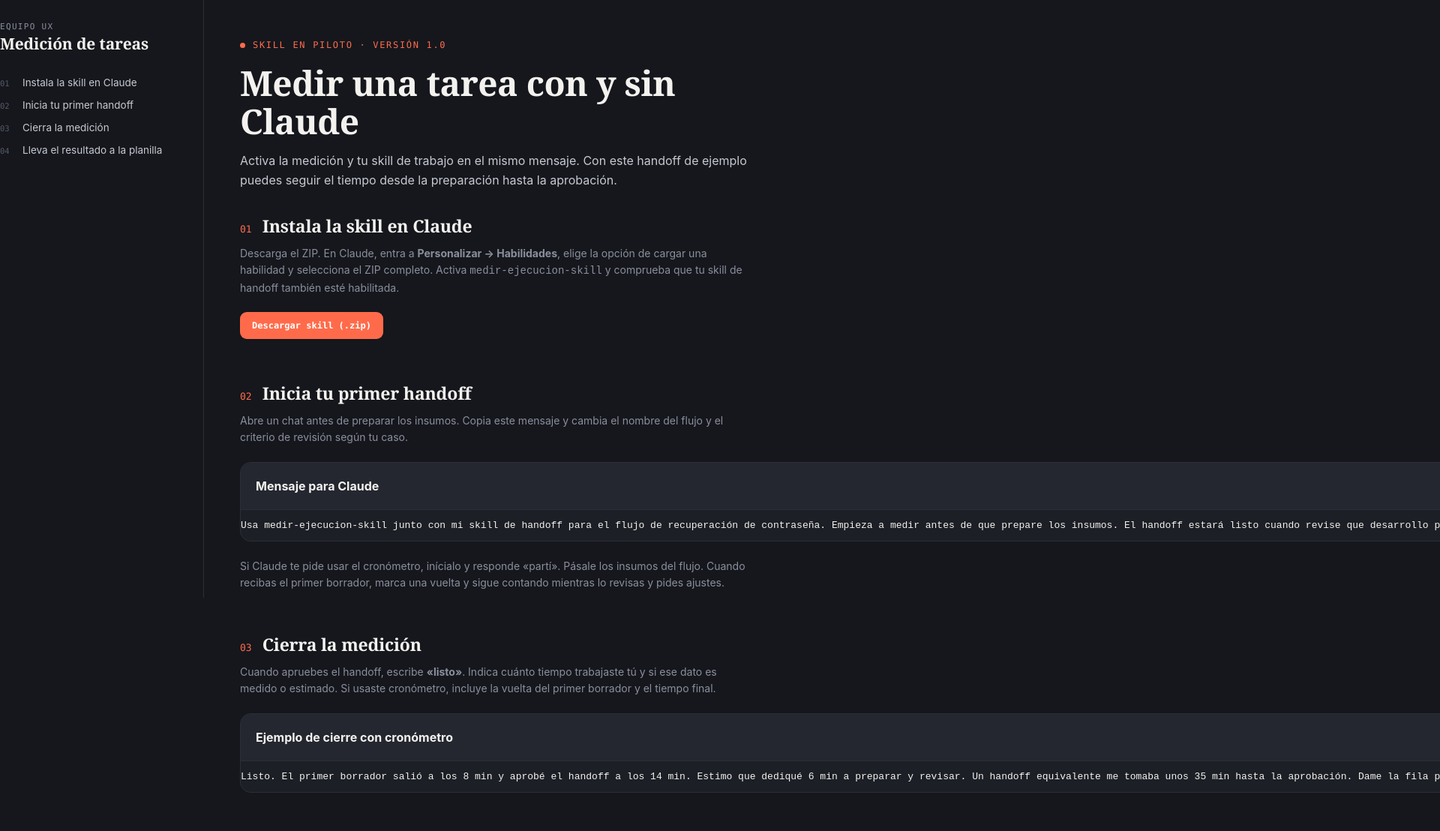
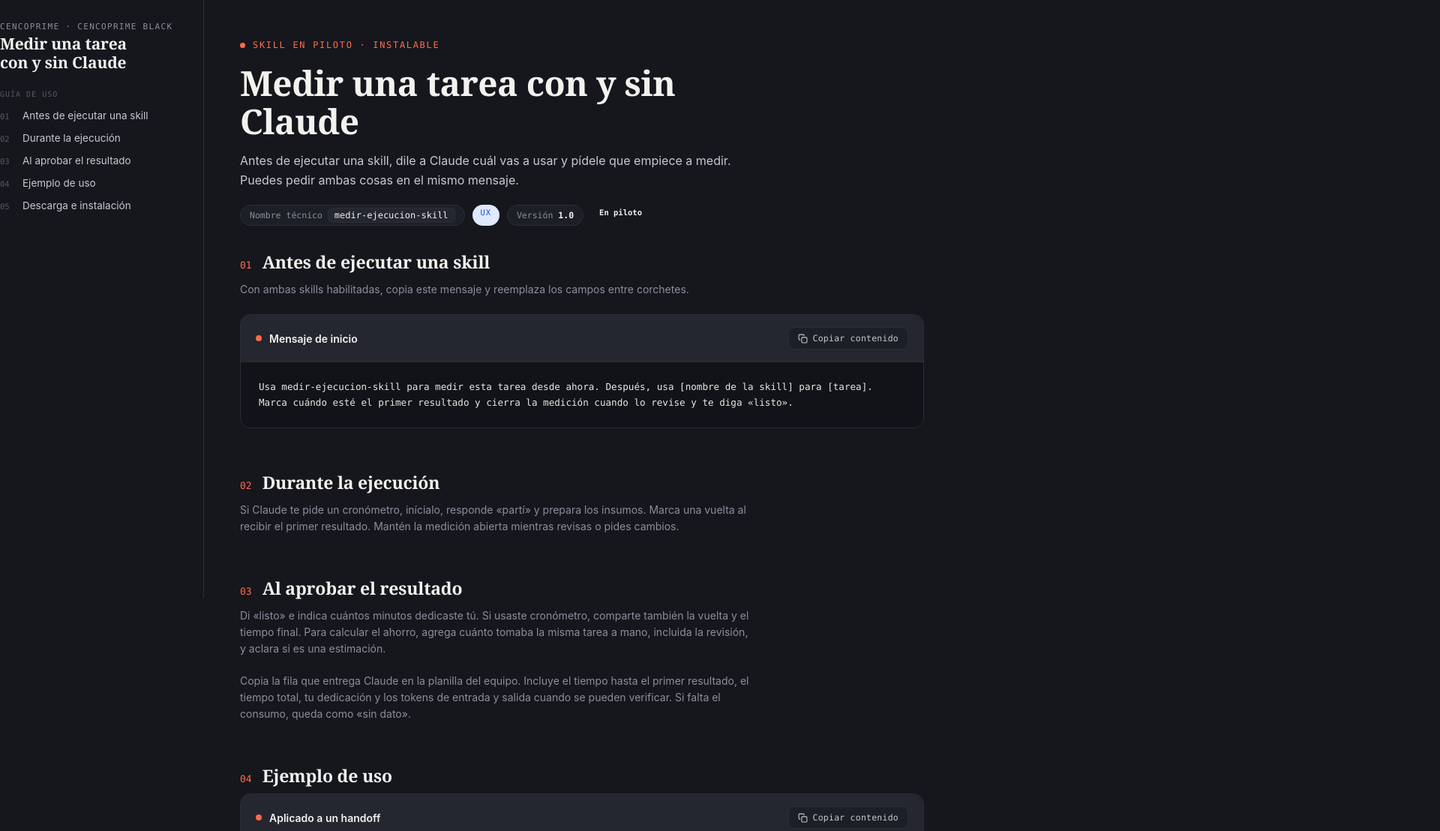
Before and after one commit to coarancibia/PrompClaude, a plain HTML site: page skill-medir-ejecucion.html in a window 1280 px wide. Shown: the part 66-1174 px from the top of the page at 75% size, 1920 px wide, since content can reach past the window. Drawn offline with Linux system fonts and the light colour scheme.

Commit message:
Alinear la guía de medición con las fichas y explicar el inicio para cualquier skill

```diff
--- a/skill-medir-ejecucion.html
+++ b/skill-medir-ejecucion.html
@@ -276,13 +276,17 @@
   </div>
 </div>
 
-<div class="shell"><nav class="nav" aria-label="En esta guía"><div class="nav-brand">Equipo UX</div><h2 class="nav-title">Medición de tareas</h2><a href="#instalar"><span class="tag">01</span>Instala la skill en Claude</a>
-<a href="#empezar"><span class="tag">02</span>Inicia tu primer handoff</a>
-<a href="#cerrar"><span class="tag">03</span>Cierra la medición</a>
-<a href="#resultado"><span class="tag">04</span>Lleva el resultado a la planilla</a></nav><main><div class="hero"><div class="hero-eyebrow">Skill en piloto · Versión 1.0</div><h1>Medir una tarea con y sin Claude</h1><p class="hero-lede">Activa la medición y tu skill de trabajo en el mismo mensaje. Con este handoff de ejemplo puedes seguir el tiempo desde la preparación hasta la aprobación.</p></div><section class="block" id="instalar"><div class="block-head"><span class="block-num">01</span><h2>Instala la skill en Claude</h2></div><p class="block-sub">Descarga el ZIP. En Claude, entra a <strong>Personalizar → Habilidades</strong>, elige la opción de cargar una habilidad y selecciona el ZIP completo. Activa <code>medir-ejecucion-skill</code> y comprueba que tu skill de handoff también esté habilitada.</p><a class="download-btn" href="assets/downloads/medir-ejecucion-skill-v1.zip" download>Descargar skill (.zip)</a></section>
-<section class="block" id="empezar"><div class="block-head"><span class="block-num">02</span><h2>Inicia tu primer handoff</h2></div><p class="block-sub">Abre un chat antes de preparar los insumos. Copia este mensaje y cambia el nombre del flujo y el criterio de revisión según tu caso.</p><div class="promptcard"><div class="promptcard-head"><strong>Mensaje para Claude</strong></div><pre>Usa medir-ejecucion-skill junto con mi skill de handoff para el flujo de recuperación de contraseña. Empieza a medir antes de que prepare los insumos. El handoff estará listo cuando revise que desarrollo puede identificar los estados, errores y pendientes. Marca el primer borrador y cierra cuando te diga «listo».</pre></div><p class="block-sub">Si Claude te pide usar el cronómetro, inícialo y responde «partí». Pásale los insumos del flujo. Cuando recibas el primer borrador, marca una vuelta y sigue contando mientras lo revisas y pides ajustes.</p></section>
-<section class="block" id="cerrar"><div class="block-head"><span class="block-num">03</span><h2>Cierra la medición</h2></div><p class="block-sub">Cuando apruebes el handoff, escribe <strong>«listo»</strong>. Indica cuánto tiempo trabajaste tú y si ese dato es medido o estimado. Si usaste cronómetro, incluye la vuelta del primer borrador y el tiempo final.</p><div class="promptcard"><div class="promptcard-head"><strong>Ejemplo de cierre con cronómetro</strong></div><pre>Listo. El primer borrador salió a los 8 min y aprobé el handoff a los 14 min. Estimo que dediqué 6 min a preparar y revisar. Un handoff equivalente me tomaba unos 35 min hasta la aprobación. Dame la fila para la planilla.</pre></div></section>
-<section class="block" id="resultado"><div class="block-head"><span class="block-num">04</span><h2>Lleva el resultado a la planilla</h2></div><p class="block-sub">En ese ejemplo, el ahorro total estimado es de <strong>21 min por handoff</strong> (35 − 14). Los 6 min representan tu dedicación. Para calcular ahorro de dedicación también necesitas conocer los minutos de trabajo activo del caso manual.</p><p class="block-sub">Claude entrega una fila con los valores separados por tabulaciones. Copia el encabezado y la fila la primera vez que los pegues en Excel o Google Sheets. En las siguientes ejecuciones agrega solo la fila. Los tokens quedan como «sin dato» cuando no hay consumo verificable para ese caso.</p><p class="block-sub">Si todavía no tienes una referencia manual, guarda la ejecución y mide otro handoff de alcance equivalente, desde la preparación hasta la aprobación.</p></section><footer>
+<div class="shell"><nav class="nav" aria-label="Navegación del documento"><div class="nav-brand">cencoPrime · cencoPrime black</div><h2 class="nav-title">Medir una tarea<br>con y sin Claude</h2><div class="nav-section-label">Guía de uso</div><a href="#activar"><span class="tag">01</span> Antes de ejecutar una skill</a>
+<a href="#seguimiento"><span class="tag">02</span> Durante la ejecución</a>
+<a href="#resultado"><span class="tag">03</span> Al aprobar el resultado</a>
+<a href="#ejemplo"><span class="tag">04</span> Ejemplo de uso</a>
+<a href="#descargar"><span class="tag">05</span> Descarga e instalación</a></nav><main>
+<div class="hero"><div class="hero-eyebrow">Skill en piloto · Instalable</div><h1>Medir una tarea con y sin Claude</h1><p class="hero-lede">Antes de ejecutar una skill, dile a Claude cuál vas a usar y pídele que empiece a medir. Puedes pedir ambas cosas en el mismo mensaje.</p><div class="hero-meta"><span class="pill">Nombre técnico <code class="inline-code">medir-ejecucion-skill</code></span><span class="card-tag tag-ux">UX</span><span class="pill">Versión <b>1.0</b></span><span class="status-badge status-piloto">En piloto</span></div></div>
+<section class="block" id="activar"><div class="block-head"><span class="block-num">01</span><h2>Antes de ejecutar una skill</h2></div><p class="block-sub">Con ambas skills habilitadas, copia este mensaje y reemplaza los campos entre corchetes.</p><div class="promptcard"><div class="promptcard-head"><div class="promptcard-title"><span class="dot"></span>Mensaje de inicio</div></div><div class="promptbody"><pre>Usa medir-ejecucion-skill para medir esta tarea desde ahora. Después, usa [nombre de la skill] para [tarea]. Marca cuándo esté el primer resultado y cierra la medición cuando lo revise y te diga «listo».</pre></div></div></section>
+<section class="block" id="seguimiento"><div class="block-head"><span class="block-num">02</span><h2>Durante la ejecución</h2></div><p class="block-sub">Si Claude te pide un cronómetro, inícialo, responde «partí» y prepara los insumos. Marca una vuelta al recibir el primer resultado. Mantén la medición abierta mientras revisas o pides cambios.</p></section>
+<section class="block" id="resultado"><div class="block-head"><span class="block-num">03</span><h2>Al aprobar el resultado</h2></div><p class="block-sub">Di «listo» e indica cuántos minutos dedicaste tú. Si usaste cronómetro, comparte también la vuelta y el tiempo final. Para calcular el ahorro, agrega cuánto tomaba la misma tarea a mano, incluida la revisión, y aclara si es una estimación.</p><p class="block-sub">Copia la fila que entrega Claude en la planilla del equipo. Incluye el tiempo hasta el primer resultado, el tiempo total, tu dedicación y los tokens de entrada y salida cuando se pueden verificar. Si falta el consumo, queda como «sin dato».</p></section>
+<section class="block" id="ejemplo"><div class="block-head"><span class="block-num">04</span><h2>Ejemplo de uso</h2></div><div class="promptcard"><div class="promptcard-head"><div class="promptcard-title"><span class="dot"></span>Aplicado a un handoff</div></div><div class="promptbody"><pre>Antes de partir, usa medir-ejecucion-skill. Después usa mi skill de handoff para documentar el flujo de recuperación de contraseña. Marca el primer borrador y cierra cuando revise los estados y errores y te diga «listo».</pre></div></div></section>
+<section class="block" id="descargar"><div class="block-head"><span class="block-num">05</span><h2>Descarga e instalación</h2></div><div class="download-card"><div><h3>medir-ejecucion-skill · v1.0</h3><p>En Claude, abre Personalizar → Habilidades, carga el ZIP y habilita la skill. Habilita también la skill con la que harás la tarea.</p></div><a class="download-btn" href="assets/downloads/medir-ejecucion-skill-v1.zip" download>Descargar skill (.zip)</a></div></section><footer>
       <span><a href="skills.html" style="color:var(--ink-500);">← Volver al catálogo de Skills</a></span>
       <span>cencoPrime / cencoPrime black</span>
     </footer>
```
